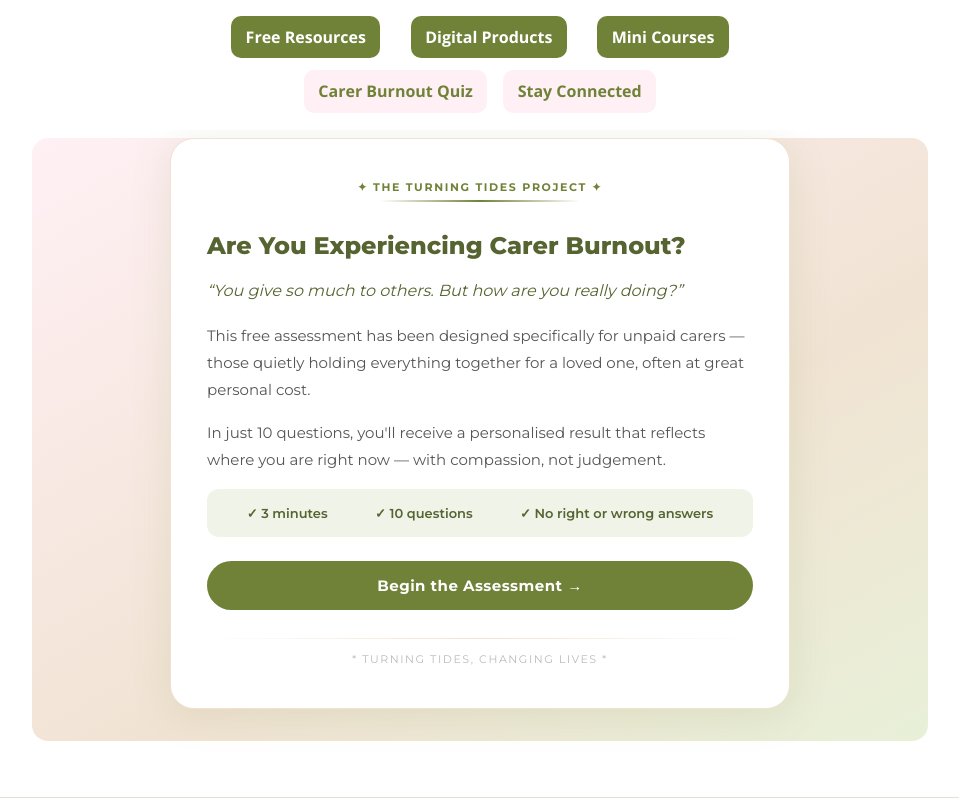
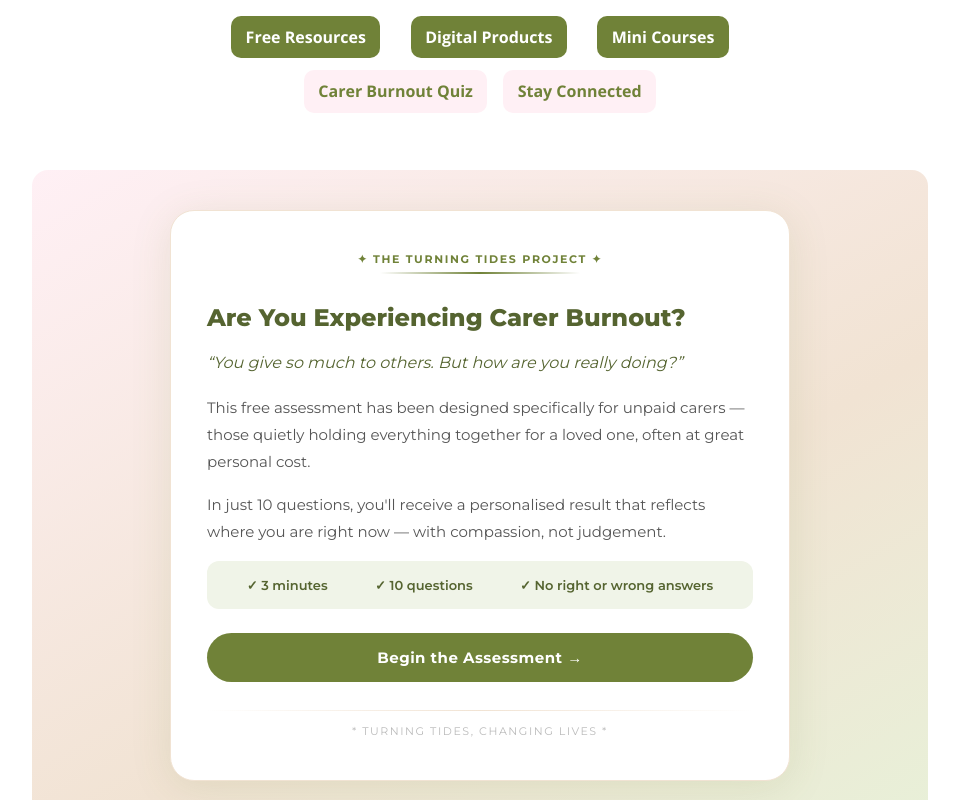
Before and after one commit to JacksonDickfos/turningtideproject, a Next.js app: page /carer-burnout-assessment in a window 1280 px wide. Shown: the top 800 px of the page, without its empty margins (160-1119 px from the left). Built offline with nearby package versions, Linux system fonts and the light colour scheme.

Commit message:
Balance vertical padding around Carer Burnout Quiz card.
Co-authored-by: Cursor <cursoragent@cursor.com>

```diff
--- a/src/app/globals.css
+++ b/src/app/globals.css
@@ -895,16 +895,17 @@ dd {
 }
 
 .carerBurnoutSection {
-  padding-top: 0.5rem;
+  padding-block: 2.5rem;
 }
 
 .carerBurnoutQuiz {
   width: 100%;
   max-width: 56rem;
   margin-inline: auto;
-  padding: 1.5rem 0 2.5rem;
+  padding: clamp(1.75rem, 4vw, 2.5rem) clamp(1rem, 3vw, 1.5rem);
   border-radius: var(--radius);
   background: linear-gradient(150deg, #fff0f5 0%, #f1e3d3 60%, #e8f0d8 100%);
+  box-sizing: border-box;
 }
 
 .carerBurnoutQuizCta {
--- a/src/components/carer_burnout_quiz.tsx
+++ b/src/components/carer_burnout_quiz.tsx
@@ -261,9 +261,9 @@ export default function CarerBurnoutQuiz() {
   const wrap: CSSProperties = {
     fontFamily: FONT,
     display: "flex",
-    alignItems: "flex-start",
+    alignItems: "center",
     justifyContent: "center",
-    padding: "0 16px 2rem",
+    width: "100%",
   };
 
   const card: CSSProperties = {
```
